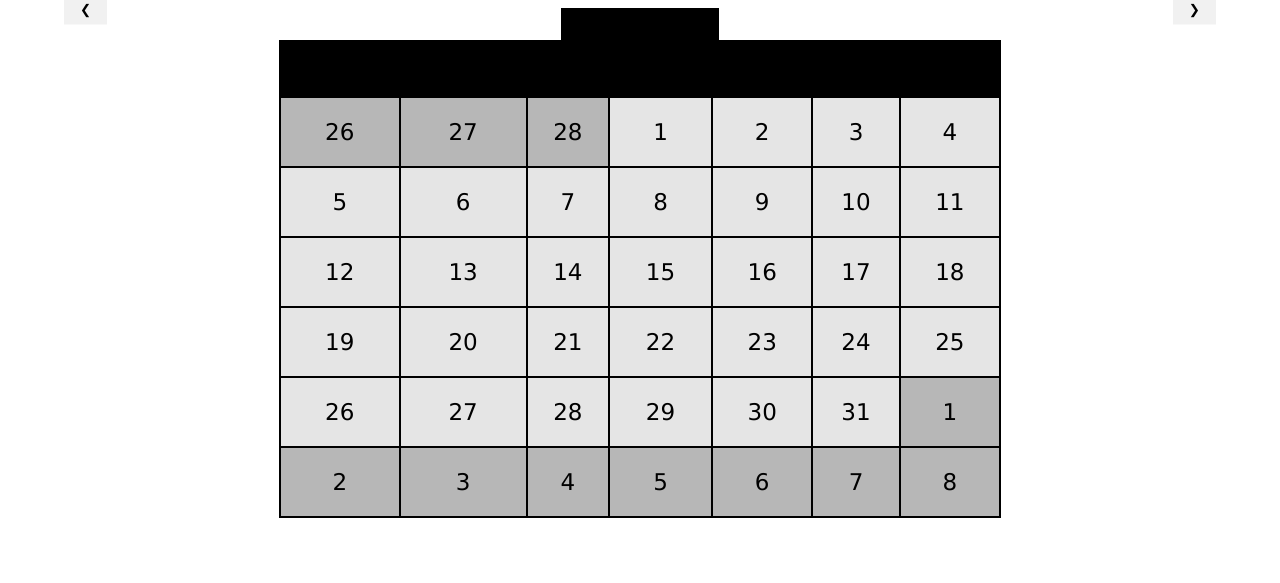
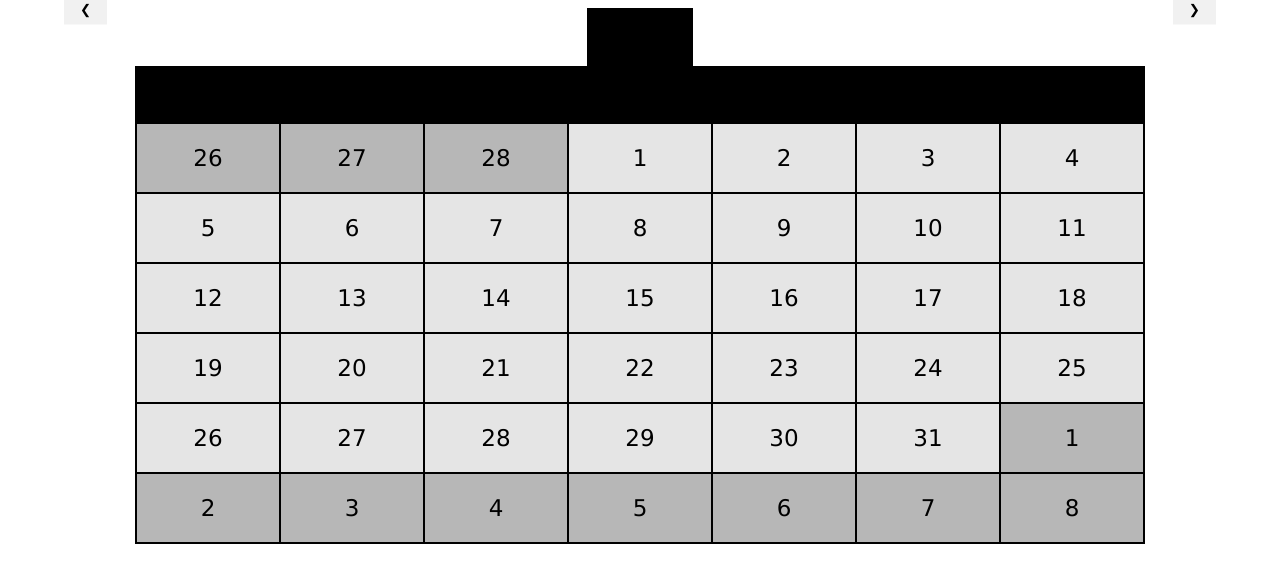
Before and after one commit to TreinoeDieta/Website, a Jekyll site: the page calendario/index.html, which Jekyll copies as it is, in a window 1280 px wide. Shown: the top 583 px of the page. Built offline with Jekyll 4.4.1, drawn with Linux system fonts in a browser that asks for light colours.

Commit message:
Update index.html

```diff
--- a/calendario/index.html
+++ b/calendario/index.html
@@ -23,10 +23,8 @@ table, th, td {
         background-color: #B7B7B7;
         border: 20px solid #B7B7B7;
     }
-    th {
-    width: 20px;
-    height: 20px;
-    text-align: center;
+    td {
+    width: 100px;
 }
 </style>
 </head>
```
